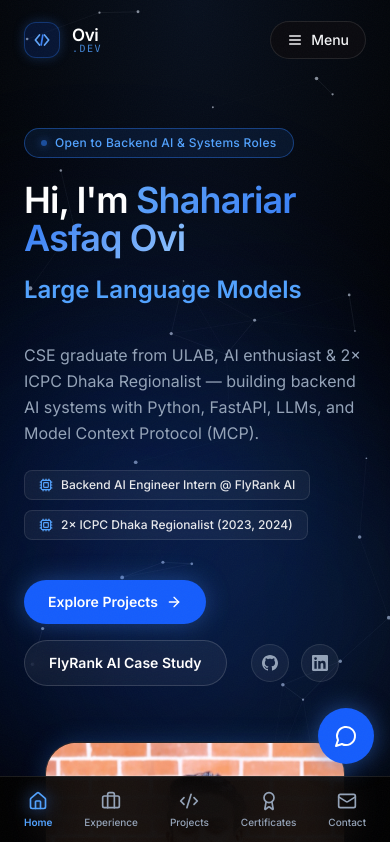
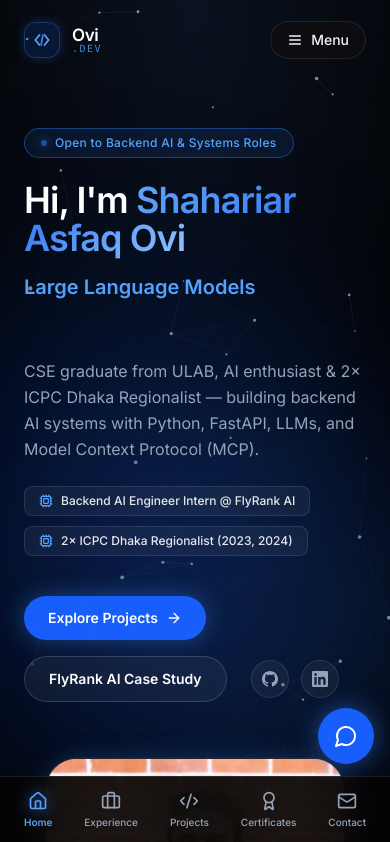
Before and after one commit to shahariarovi789-ux/shahariarovi789-ux.github.io, a Next.js app: page / in a window 390 px wide. Shown: the top 842 px of the page. Built offline with nearby package versions, Linux system fonts and the light colour scheme.

Commit message:
fix(mobile): resolve hero role text clipping and formatting on mobile viewports

```diff
--- a/src/components/hero/Hero.tsx
+++ b/src/components/hero/Hero.tsx
@@ -74,15 +74,15 @@ export default function Hero() {
             <span className="text-gradient">Shahariar Asfaq Ovi</span>
           </h1>
 
-          <div className="mt-4 h-11 overflow-hidden">
+          <div className="mt-4 min-h-[3.75rem] sm:min-h-[2.75rem] overflow-hidden flex items-start">
             <AnimatePresence mode="wait">
               <motion.p
                 key={ROLES[roleIndex]}
-                initial={{ y: 24, opacity: 0 }}
+                initial={{ y: 20, opacity: 0 }}
                 animate={{ y: 0, opacity: 1 }}
-                exit={{ y: -24, opacity: 0 }}
-                transition={{ duration: 0.45, ease: "easeInOut" }}
-                className="font-heading text-2xl font-semibold text-blue-400 sm:text-3xl"
+                exit={{ y: -20, opacity: 0 }}
+                transition={{ duration: 0.4, ease: "easeInOut" }}
+                className="font-heading text-xl sm:text-2xl lg:text-3xl font-semibold text-blue-400 leading-snug"
               >
                 {ROLES[roleIndex]}
               </motion.p>
```
